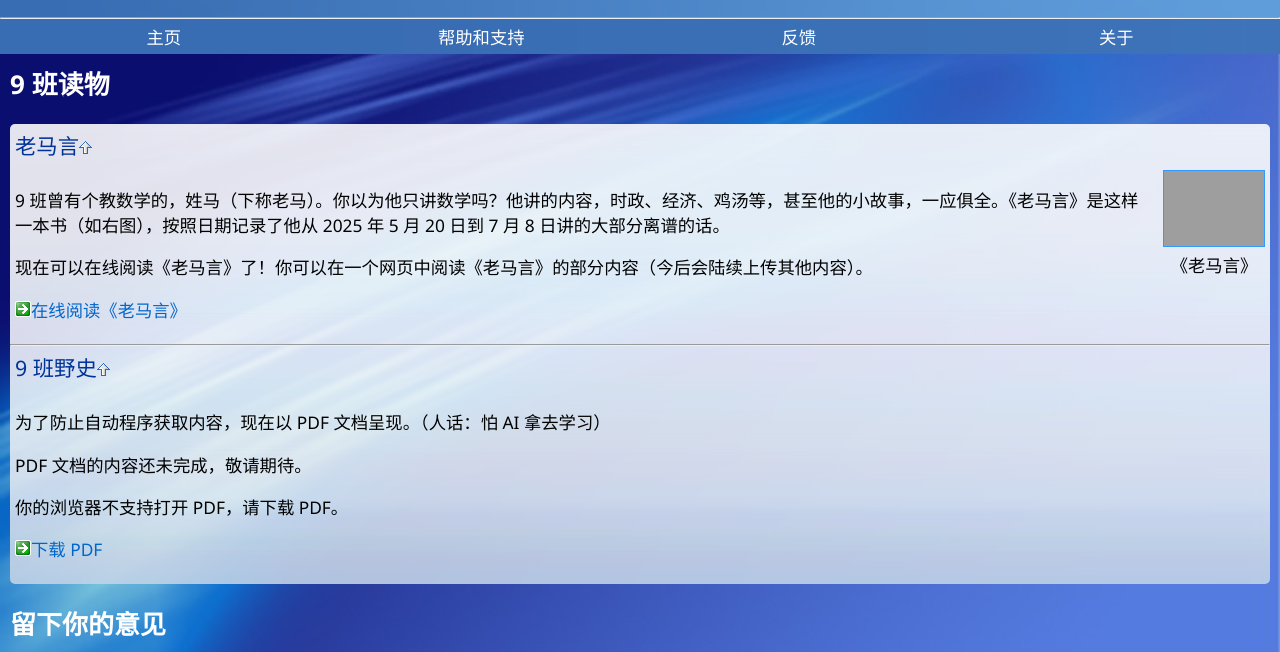
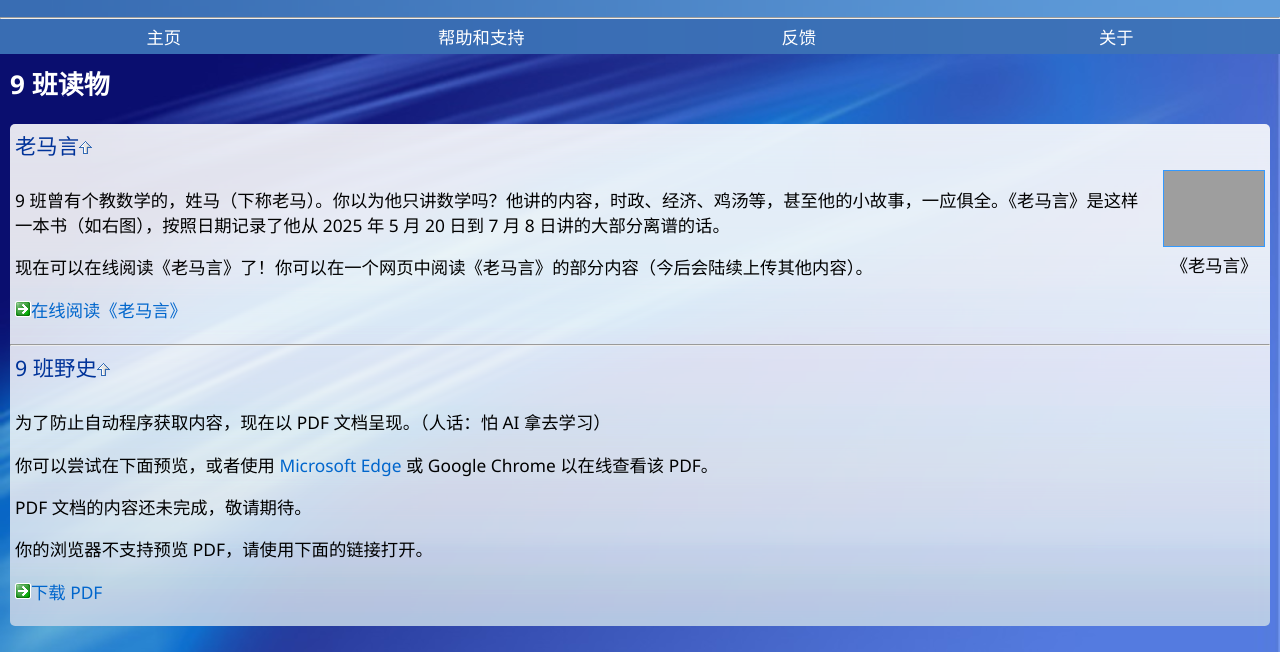
Before and after one commit to wsrj/9banweb, a plain HTML site: page index.html in a window 1280 px wide. Shown: the part 108-760 px from the top of the page. Drawn offline with Linux system fonts and the light colour scheme; some packages are replaced by stand-ins of ours; grey boxes are pictures that could not be loaded; a script that the page names is missing; a web font is replaced by a local one.

Commit message:
更新 index.html

```diff
--- a/index.html
+++ b/index.html
@@ -69,9 +69,10 @@
                 <tr><td style="padding: 5px;"><span class="instruction">9 班野史</span><span style="text-align: right;"><a href="#top"><img src="/images/ic_arrow_up.png" alt="回到顶部"></a></span></td></tr>
                 <tr>
                     <td style="padding: 5px;">
-                        <p>为了防止自动程序获取内容，现在以 PDF 文档呈现。（人话：怕 AI 拿去学习）<!--<br>或者，使用 <a href="https://www.microsoft.com/zh-cn/edge/download">Microsoft Edge</a> 或 Google Chrome 以在线查看该 PDF。--></p>
+                        <p>为了防止自动程序获取内容，现在以 PDF 文档呈现。（人话：怕 AI 拿去学习）</p>
+                       <p>你可以尝试在下面预览，或者使用 <a href="https://www.microsoft.com/zh-cn/edge/download">Microsoft Edge</a> 或 Google Chrome 以在线查看该 PDF。</p>
                         <p>PDF 文档的内容还未完成，敬请期待。</p>
-                        <object data="/sources/download/yeshi.pdf" type="application/pdf"><p>你的浏览器不支持打开 PDF，请下载 PDF。</p></object>
+                        <object data="/sources/download/yeshi.pdf" type="application/pdf"><p>你的浏览器不支持预览 PDF，请使用下面的链接打开。</p></object>
                         <p><a href="/sources/download/yeshi.pdf"><img src="/images/ic_arrow_task.png" width="16px" height="16px"><span>下载 PDF</span></a></p>
                     </td>
                 </tr>
```
